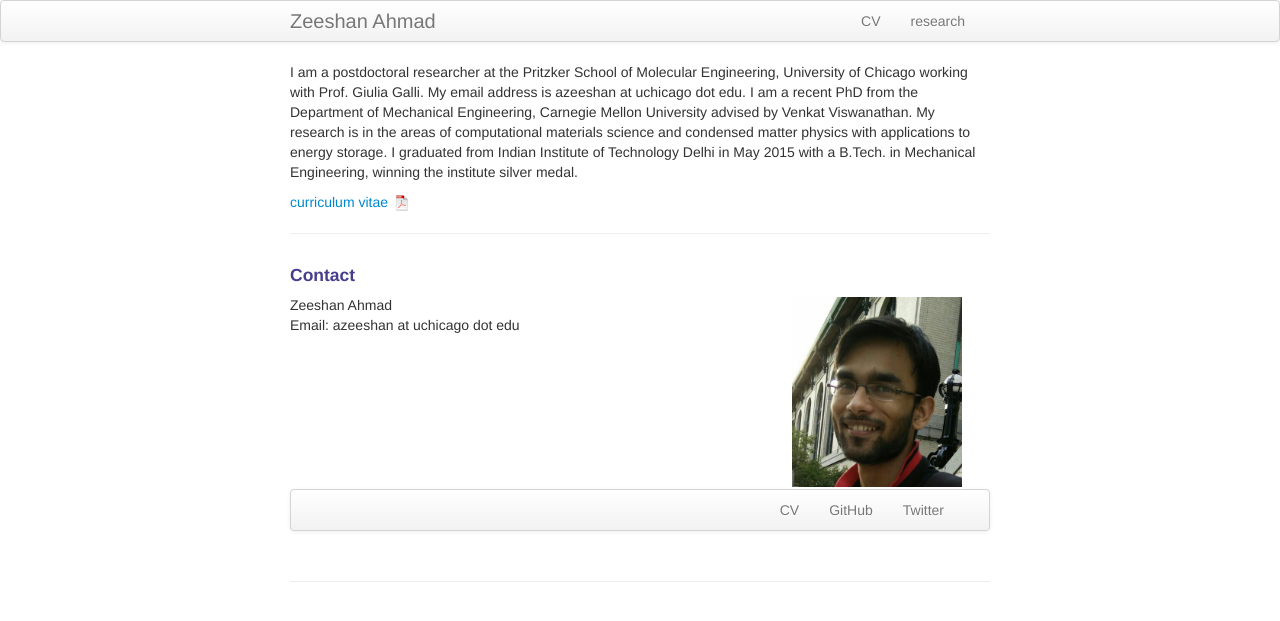
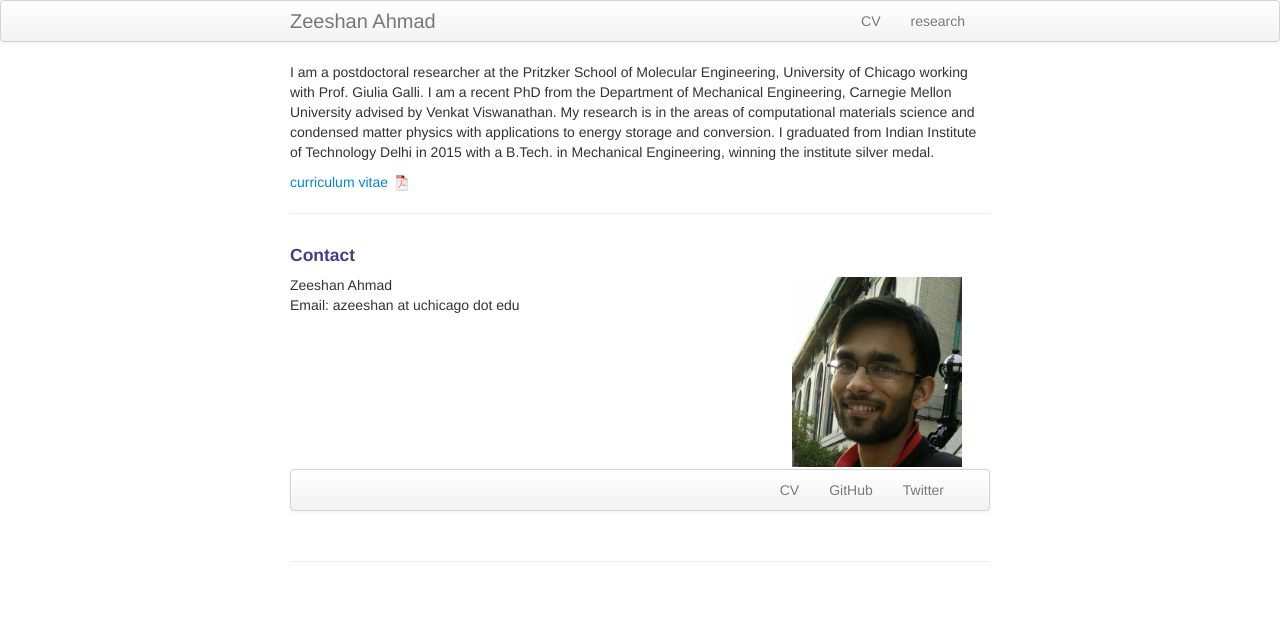
Before and after one commit to ahzeeshan/ahzeeshan.github.io2, a Jekyll site: the page built from index.md, in a window 1280 px wide. Shown: the top 621 px of the page. Built offline with Jekyll 4.4.1, drawn with Linux system fonts in a browser that asks for light colours.

Commit message:
changed opening

```diff
--- a/index.md
+++ b/index.md
@@ -5,7 +5,7 @@ description: Zeeshan Ahmad's website
 keywords: Academic, website
 ---
 
-I am a postdoctoral researcher at the Pritzker School of Molecular Engineering, University of Chicago working with Prof. Giulia Galli. My email address is azeeshan at uchicago dot edu. I am a recent PhD from the Department of Mechanical Engineering, Carnegie Mellon University advised by Venkat Viswanathan. My research is in the areas of computational materials science and condensed matter physics with applications to energy storage. I graduated from Indian Institute of Technology Delhi in May 2015 with a B.Tech. in Mechanical Engineering, winning the institute silver medal.
+I am a postdoctoral researcher at the Pritzker School of Molecular Engineering, University of Chicago working with Prof. Giulia Galli. I am a recent PhD from the Department of Mechanical Engineering, Carnegie Mellon University advised by Venkat Viswanathan. My research is in the areas of computational materials science and condensed matter physics with applications to energy storage and conversion. I graduated from Indian Institute of Technology Delhi in 2015 with a B.Tech. in Mechanical Engineering, winning the institute silver medal.
 
 [curriculum vitae ![CV as pdf]({{ BASE_PATH }}/pages/icons16/pdf-icon.png)]({{ BASE_PATH }}/assets/CV.pdf)<br/>
 
```
